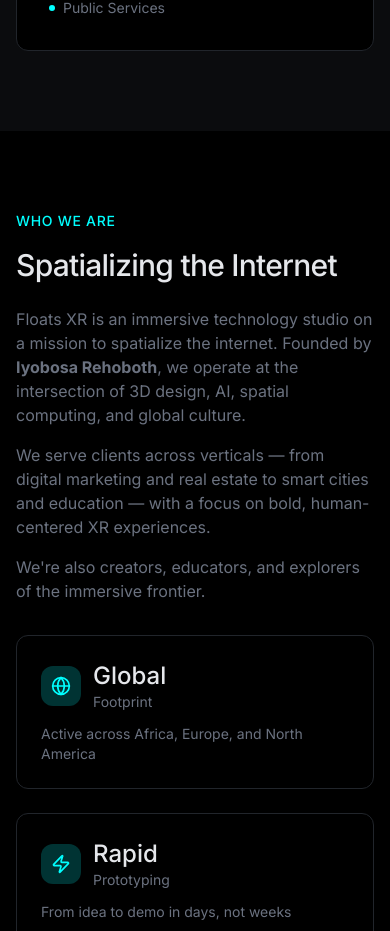
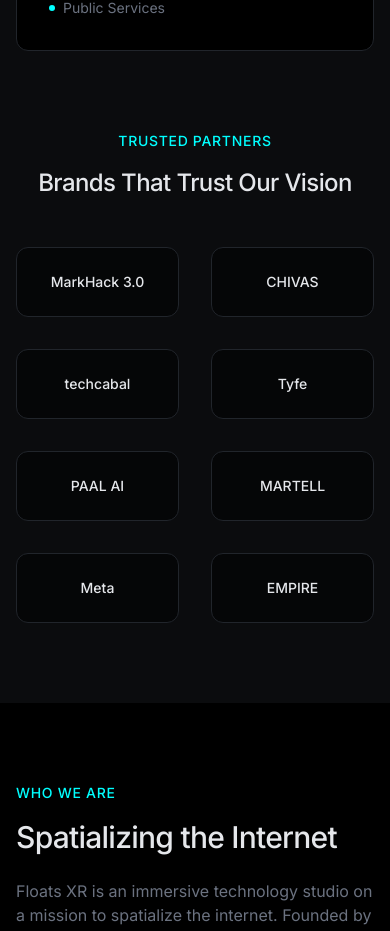
Before and after one commit to Prodigeezyxx/floatsxr, a React (Vite) app: page / in a window 390 px wide. Shown: the part 7480-8411 px from the top of the page. Built offline with nearby package versions, Linux system fonts and the light colour scheme.

Commit message:
Implement logo and client updates
- Increase logo size.
- Use logo as favicon and web preview.
- Add client list to industries section.

```diff
--- a/index.html
+++ b/index.html
@@ -1,3 +1,4 @@
+
 <!DOCTYPE html>
 <html lang="en">
   <head>
@@ -6,6 +7,7 @@
     <link rel="preconnect" href="https://fonts.googleapis.com">
     <link rel="preconnect" href="https://fonts.gstatic.com" crossorigin>
     <link href="https://fonts.googleapis.com/css2?family=Inter:wght@300;400;500;600;700;800&display=swap" rel="stylesheet">
+    <link rel="icon" href="/lovable-uploads/8185c937-ae89-40ef-8d9b-4c27d981d7ec.png" type="image/png">
     <title>Floats XR - Build the Future in 3D</title>
     <meta name="description" content="Immersive experiences, XR activations, and digital twins that move people — and markets. Full-stack immersive studio blending 3D, AI, and spatial computing." />
     <meta name="author" content="Floats XR" />
@@ -13,11 +15,11 @@
     <meta property="og:title" content="Floats XR - Build the Future in 3D" />
     <meta property="og:description" content="Immersive experiences, XR activations, and digital twins that move people — and markets." />
     <meta property="og:type" content="website" />
-    <meta property="og:image" content="https://lovable.dev/opengraph-image-p98pqg.png" />
+    <meta property="og:image" content="/lovable-uploads/8185c937-ae89-40ef-8d9b-4c27d981d7ec.png" />
 
     <meta name="twitter:card" content="summary_large_image" />
-    <meta name="twitter:site" content="@lovable_dev" />
-    <meta name="twitter:image" content="https://lovable.dev/opengraph-image-p98pqg.png" />
+    <meta name="twitter:site" content="@floatsxr" />
+    <meta name="twitter:image" content="/lovable-uploads/8185c937-ae89-40ef-8d9b-4c27d981d7ec.png" />
   </head>
 
   <body>
--- a/src/components/Industries.tsx
+++ b/src/components/Industries.tsx
@@ -1,3 +1,4 @@
+
 import { Megaphone, Home, Heart, GraduationCap, MapPin } from 'lucide-react';
 
 const industries = [
@@ -33,6 +34,17 @@ const industries = [
   }
 ];
 
+const clients = [
+  "MarkHack 3.0",
+  "CHIVAS",
+  "techcabal",
+  "Tyfe",
+  "PAAL AI",
+  "MARTELL",
+  "Meta",
+  "EMPIRE"
+];
+
 const Industries = () => {
   return (
     <section id="industries" className="py-20 bg-muted">
@@ -49,7 +61,7 @@ const Industries = () => {
           </p>
         </div>
 
-        <div className="grid md:grid-cols-2 lg:grid-cols-3 gap-8">
+        <div className="grid md:grid-cols-2 lg:grid-cols-3 gap-8 mb-20">
           {industries.map((industry, index) => {
             const Icon = industry.icon;
             return (
@@ -79,6 +91,30 @@ const Industries = () => {
             );
           })}
         </div>
+
+        {/* Trusted Partners Section */}
+        <div className="text-center max-w-3xl mx-auto mb-12">
+          <p className="text-sm font-medium uppercase tracking-wider text-primary mb-4 slide-in-up delay-600">
+            Trusted Partners
+          </p>
+          <h3 className="text-2xl lg:text-3xl tracking-tight font-medium text-foreground mb-6 slide-in-up delay-700">
+            Brands That Trust Our Vision
+          </h3>
+        </div>
+
+        <div className="grid grid-cols-2 md:grid-cols-4 lg:grid-cols-4 gap-8 items-center">
+          {clients.map((client, index) => (
+            <div
+              key={index}
+              className="flex items-center justify-center p-6 rounded-xl border border-border bg-background/50 hover:bg-background transition-all duration-200 hover:scale-105 slide-in-up"
+              style={{ animationDelay: `${0.8 + index * 0.1}s` }}
+            >
+              <span className="font-medium text-foreground text-center text-sm lg:text-base">
+                {client}
+              </span>
+            </div>
+          ))}
+        </div>
       </div>
     </section>
   );
--- a/src/components/Navigation.tsx
+++ b/src/components/Navigation.tsx
@@ -1,3 +1,4 @@
+
 import { useState } from 'react';
 import { Menu, X, ArrowRight } from 'lucide-react';
 
@@ -12,7 +13,7 @@ const Navigation = () => {
             <img
               src="/lovable-uploads/8185c937-ae89-40ef-8d9b-4c27d981d7ec.png"
               alt="Floats XR"
-              className="h-8 w-auto"
+              className="h-12 w-auto"
             />
           </div>
 
```
